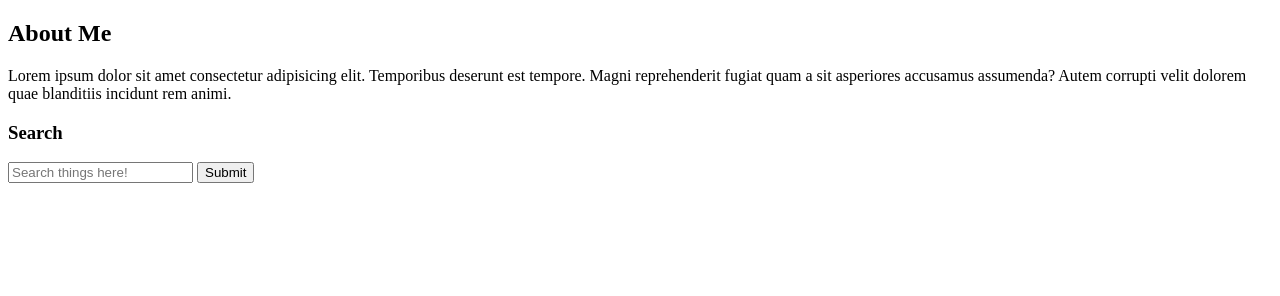
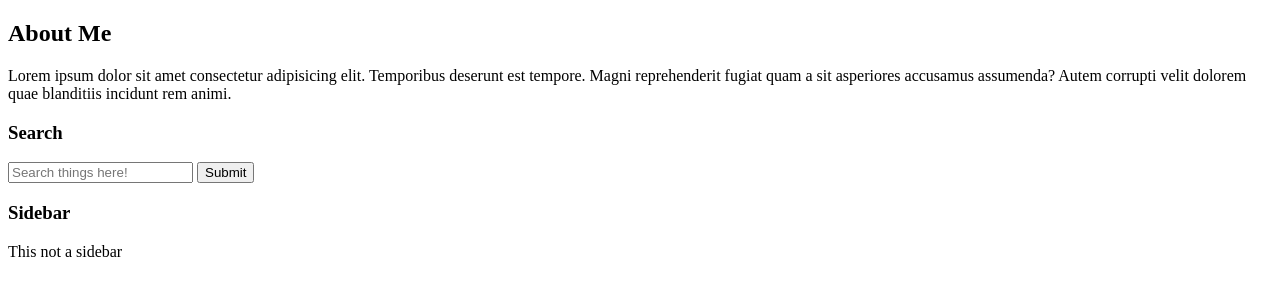
Before and after one commit to mrogach2350/branches, a plain HTML site: page index.html in a window 1280 px wide. Drawn offline with Linux system fonts and the light colour scheme.

Commit message:
creates sidebar paragraph

```diff
--- a/index.html
+++ b/index.html
@@ -16,6 +16,9 @@
     <h3>Search</h3>
     <input type="text" placeholder="Search things here!">
     <button>Submit</button>
+
+    <h3>Sidebar</h3>
+    <p>This not a sidebar</p>
     <script>console.log('sanity check')</script>
 </body>
 </html>
```
